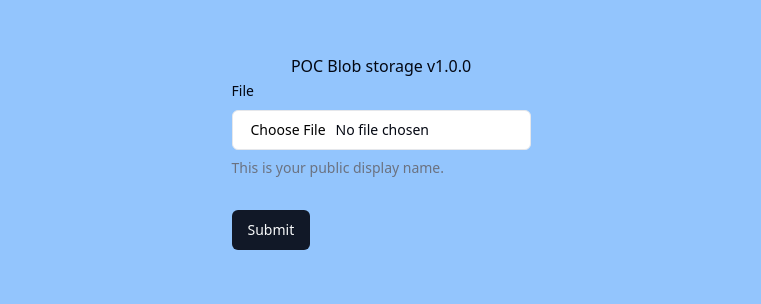
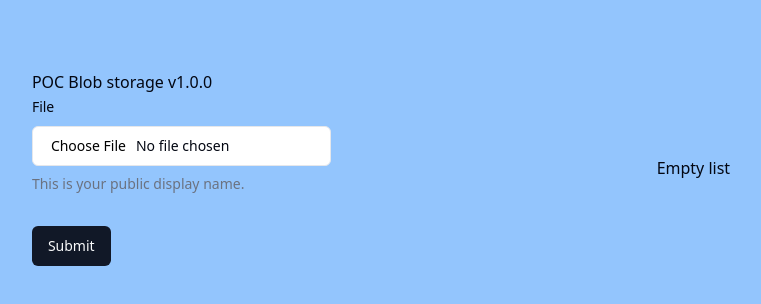
Before and after one commit to EmrajiPower/poc-blob-storage-next14, a Next.js app: page / in a window 1280 px wide. Shown: the part 248-552 px from the top of the page, without its empty margins (259-1020 px from the left). Built offline with nearby package versions, Linux system fonts and the light colour scheme.

Commit message:
Commit for test vercel deployment

```diff
--- a/app/page.jsx
+++ b/app/page.jsx
@@ -17,8 +17,12 @@ export default function Home() {
   const form = useForm()
   return (
     <main className="flex min-h-screen flex-col items-center justify-between p-24">
-      <section className='flex flex-col items-center m-auto'>
+      <div className='flex flex-row justify-around items-center m-auto w-[80vw] h-[80vh]'>
+        <section>
+          <div>
             POC Blob storage v{packageJson.version}
+          </div>
+          <div>
             <Form {...form}>
               <form className="space-y-8">
                 <FormField
@@ -40,7 +44,12 @@ export default function Home() {
                 <Button type="submit">Submit</Button>
               </form>
             </Form>
+          </div>
         </section>
+        <section>
+          <p>Empty list</p>
+        </section>
+      </div>
     </main>
   );
 }
```
Lines whose indentation alone changed are shown as unchanged.
